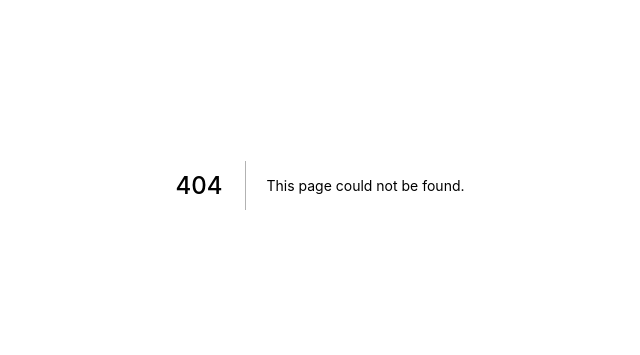
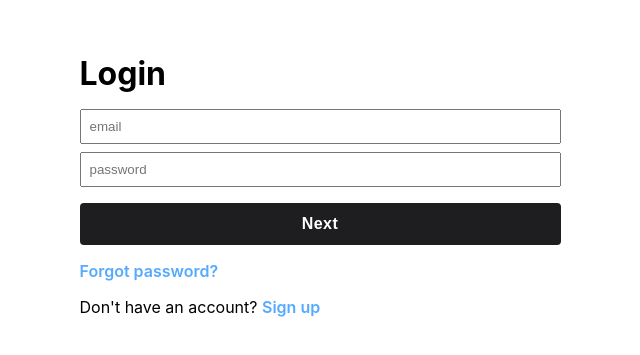
Before and after one commit to 0xLucca/dl3arn, a Next.js app: page /auth/login in a window 1280 px wide. Before the commit this address had no page. Shown: the part 215-570 px from the top of the page, without its empty margins (320-960 px from the left). Built offline with nearby package versions, Linux system fonts and the light colour scheme; what @rainbow-me/rainbowkit, wagmi would draw is missing.

Commit message:
feat: auth folder

```diff
--- a/components/Input/index.tsx
+++ b/components/Input/index.tsx
@@ -2,13 +2,18 @@ import { HTMLProps } from "react";
 import styled from "styled-components";
 
 const Label = styled.label`
-  border-radius: 5px;
+  input {
+    padding: 0.5rem 0.5rem;
+  }
 `;
 
-interface Props extends HTMLProps<HTMLInputElement> {}
-function Input({ className, ...input }: Props) {
+interface Props extends Omit<HTMLProps<HTMLInputElement>, "label"> {
+  label?: React.ReactNode;
+}
+function Input({ className, label, ...input }: Props) {
   return (
     <Label className={className}>
+      {label && <span>{label}</span>}
       <input {...input} />
     </Label>
   );
--- /dev/null
+++ b/pages/auth/login/index.tsx
@@ -0,0 +1,92 @@
+import Link from "next/link";
+import { useState } from "react";
+import styled from "styled-components";
+
+import { PrimaryButton } from "../../../components/Buttons";
+import Input from "@/components/Input";
+import { InputChange } from "@/types/";
+
+const Container = styled.main`
+  display: grid;
+  place-items: center;
+  height: 100vh;
+  margin: 0 auto;
+
+  .link {
+    font-weight: 600;
+    color: #5af;
+  }
+  > div {
+    width: 481px;
+  }
+
+  .signup {
+    margin: 1rem 0 0 0;
+  }
+`;
+const Form = styled.form`
+  gap: 1rem;
+
+  &,
+  .inputs {
+    display: flex;
+    flex-flow: column;
+    width: 100%;
+  }
+
+  .inputs {
+    gap: 0.5rem;
+    label,
+    input {
+      width: 100%;
+    }
+  }
+`;
+function Login() {
+  const [inputs, setInputs] = useState({
+    email: "",
+    password: "",
+  });
+  const handleChange = ({ target: { name, value } }: InputChange) => {
+    setInputs((old) => ({ ...old, [name]: value }));
+  };
+
+  return (
+    <div>
+      <Container>
+        <div>
+          <Form>
+            <h1>Login</h1>
+            <div className="inputs">
+              <Input
+                placeholder="email"
+                name="email"
+                onChange={handleChange}
+                value={inputs.email}
+              />
+              <Input
+                placeholder="password"
+                name="password"
+                type="password"
+                onChange={handleChange}
+                value={inputs.password}
+              />
+            </div>
+            <PrimaryButton>Next</PrimaryButton>
+            <Link href="/reset">
+              <a className="link">Forgot password?</a>
+            </Link>
+          </Form>
+          <p className="signup">
+            Don&apos;t have an account?{" "}
+            <Link href="/auth/signup">
+              <a className="link">Sign up</a>
+            </Link>
+          </p>
+        </div>
+      </Container>
+    </div>
+  );
+}
+
+export default Login;
```
Also changed, not shown: pages/login/index.tsx (deleted, +0 -49 lines).
